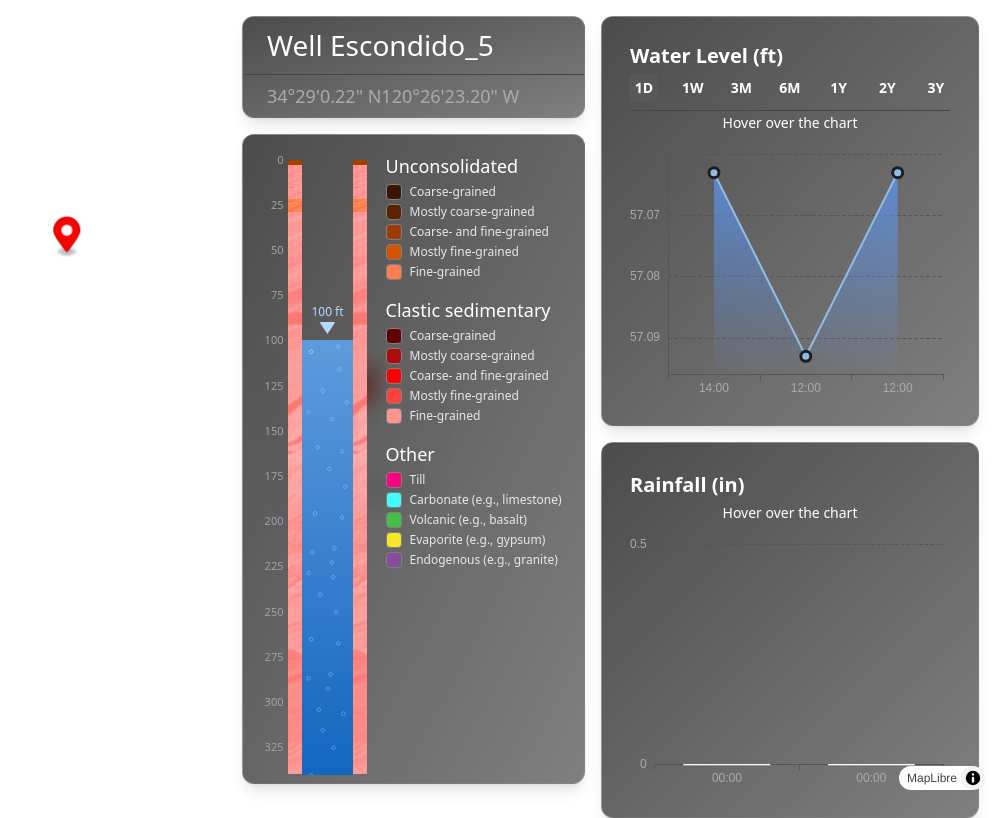
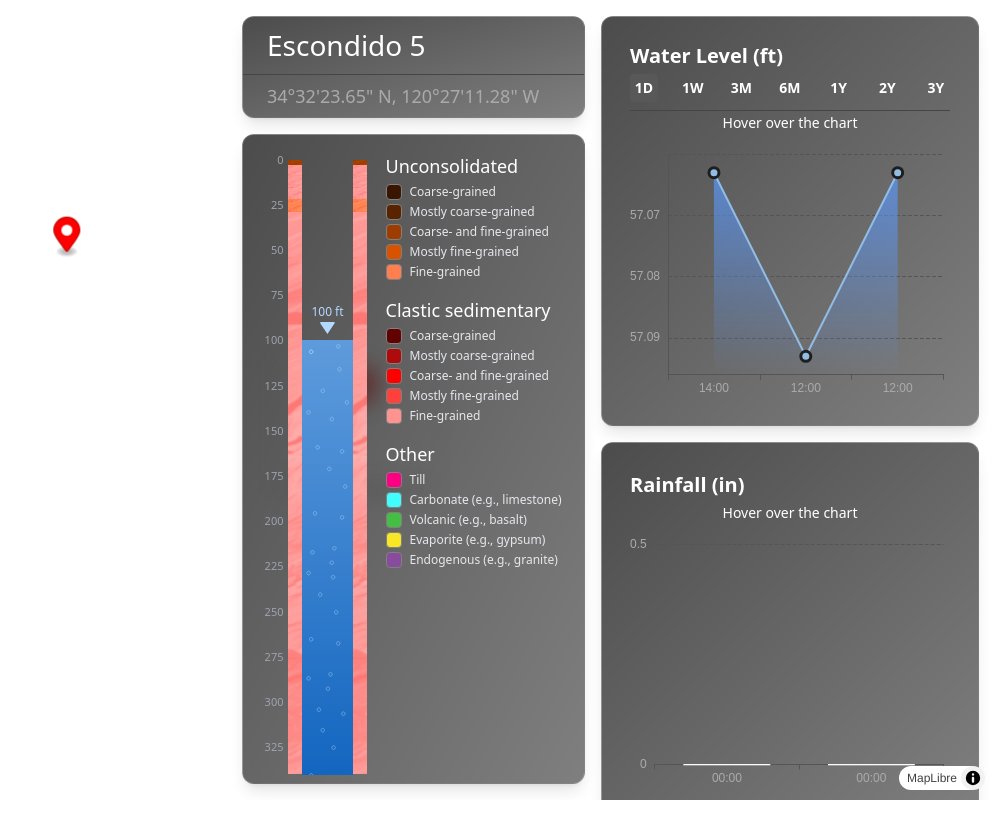
Before and after one commit to wjthompso/dangermond-preserve-visualizer, a React (Vite) app: page / in a window 1280 px wide. Both pictures are taken after a click on the element 348 px from the left and 235 px from the top of the page. Shown: the whole page, without its empty margins (285-1280 px from the left). Built offline with nearby package versions, Linux system fonts and the light colour scheme; no server answers.

Commit message:
Formatting Lat & Long

```diff
--- a/public/data/Escondido_5_lithology.json
+++ b/public/data/Escondido_5_lithology.json
@@ -1,4 +1,9 @@
-[
+{
+    "coordinates": {
+        "latitude": 34.5399037605087,
+        "longitude": -120.453132886696
+    },
+    "layers": [
         {
             "startDepth": 0,
             "endDepth": 3,
@@ -30,3 +35,4 @@
             "type": "sedimentary-fine-grained"
         }
     ]
+}
--- a/src/components/Modals/AllModels.tsx
+++ b/src/components/Modals/AllModels.tsx
@@ -36,11 +36,19 @@ const AllModels: React.FC = () => {
     }, [selectedWellId, setCombinedDataStore]);
 
     if (!selectedWellId) {
-        return <div>Please select a well from the map.</div>;
+        return (
+            <div className="absolute p-4 text-white bg-gray-800 bg-opacity-75 rounded-lg top-4 right-4">
+                Please select a well from the map.
+            </div>
+        );
     }
 
     if (!combinedData) {
-        return <div>Loading data for well {selectedWellId}...</div>;
+        return (
+            <div className="absolute p-4 text-white bg-gray-800 bg-opacity-75 rounded-lg top-4 right-4">
+                Loading data for well {selectedWellId}...
+            </div>
+        );
     }
 
     const filteredWaterData = filterTimeSeries(
@@ -56,7 +64,7 @@ const AllModels: React.FC = () => {
     return (
         <div
             id="all-models"
-            className="absolute top-0 right-0 flex h-screen p-4"
+            className="absolute top-0 right-0 flex h-screen p-4 overflow-auto"
         >
             {/* Column 1 */}
             <div
@@ -64,8 +72,8 @@ const AllModels: React.FC = () => {
                 className="flex flex-col space-y-4"
             >
                 <WellSummaryModal
-                    title={`Well ${selectedWellId}`}
-                    coordinates={[`34°29'0.22" N`, `120°26'23.20" W`]} // Update coordinates based on well data
+                    title={`${selectedWellId}`.replace("_", " ")}
+                    coordinates={combinedData.coordinates}
                     // You might want to pass additional props like well location, description, etc.
                 />
                 <div
@@ -73,38 +81,7 @@ const AllModels: React.FC = () => {
                     className="w-[343px] h-[682px] rounded-xl bg-gradient-to-br from-black/70 to-black/50 text-white flex items-center justify-center backdrop-blur-md shadow-lg border border-white/20"
                 >
                     <WaterLevelVisualizationModal
-                        layers={[
-                            {
-                                startDepth: 0,
-                                endDepth: 3,
-                                type: "unconsolidated-coarse-and-fine-grained", // "Unconsolidated: Mixture of coarse and fine grained"
-                            },
-                            {
-                                startDepth: 3,
-                                endDepth: 9,
-                                type: "sedimentary-fine-grained", // "Consolidated: Fine grained (adobe, shale)"
-                            },
-                            {
-                                startDepth: 9,
-                                endDepth: 14,
-                                type: "sedimentary-fine-grained", // "Consolidated: Fine grained (clay, shale)"
-                            },
-                            {
-                                startDepth: 14,
-                                endDepth: 22,
-                                type: "sedimentary-fine-grained", // "Consolidated: Fine grained (shale)"
-                            },
-                            {
-                                startDepth: 22,
-                                endDepth: 29,
-                                type: "unconsolidated-fine-grained", // "Unconsolidated: Fine grained (clay)"
-                            },
-                            {
-                                startDepth: 29,
-                                endDepth: 340, // Assuming it continues below 29 ft
-                                type: "sedimentary-fine-grained", // "Consolidated: Fine grained (shale)"
-                            },
-                        ]}
+                        layers={combinedData.layers}
                     />
                 </div>
             </div>
--- a/src/components/Modals/WellSummaryModal/WellSummaryModal.tsx
+++ b/src/components/Modals/WellSummaryModal/WellSummaryModal.tsx
@@ -2,8 +2,26 @@ import React from "react";
 
 interface WellSummaryModalProps {
     title: string;
-    coordinates: string[];
+    coordinates: { latitude: number; longitude: number };
 }
+
+const formatCoordinates = (latitude: number, longitude: number) => {
+    const toDMS = (degree: number) => {
+        const absolute = Math.abs(degree);
+        const degrees = Math.floor(absolute);
+        const minutesNotTruncated = (absolute - degrees) * 60;
+        const minutes = Math.floor(minutesNotTruncated);
+        const seconds = ((minutesNotTruncated - minutes) * 60).toFixed(2);
+        return `${degrees}°${minutes}'${seconds}"`;
+    };
+
+    const latitudeCardinal = latitude >= 0 ? "N" : "S";
+    const longitudeCardinal = longitude >= 0 ? "E" : "W";
+
+    return `${toDMS(latitude)} ${latitudeCardinal}, ${toDMS(
+        Math.abs(longitude)
+    )} ${longitudeCardinal}`;
+};
 
 const WellSummaryModal: React.FC<WellSummaryModalProps> = ({
     title,
@@ -33,7 +51,7 @@ const WellSummaryModal: React.FC<WellSummaryModalProps> = ({
                 id="well-summary-coordinates"
                 className="text-[1.125rem] font-medium text-[#AAAAAA] px-6"
             >
-                {coordinates}
+                {formatCoordinates(coordinates.latitude, coordinates.longitude)}
             </div>
         </div>
     );
--- a/src/services/DataManager.ts
+++ b/src/services/DataManager.ts
@@ -1,7 +1,12 @@
 // src/services/DataManager.ts
 
 import Papa from "papaparse";
-import { CombinedData, TimeSeriesData } from "../types/timeSeriesTypes";
+import {
+    CombinedData,
+    Coordinates,
+    LithologyLayer,
+    TimeSeriesData,
+} from "../types/timeSeriesTypes";
 
 /**
  * Helper function to standardize dateTime strings to ISO format.
@@ -11,8 +16,6 @@ import { CombinedData, TimeSeriesData } from "../types/timeSeriesTypes";
  * @param type - 'water' or 'rain' to determine the format.
  * @returns ISO-formatted dateTime string.
  */
-
-// No timezone information, so this will be in local time, which for now is PDT
 const standardizeDateTime = (
     dateTime: string,
     type: "water" | "rain"
@@ -20,10 +23,10 @@ const standardizeDateTime = (
     if (type === "rain") {
         // Extract the date part before any parentheses
         const datePart = dateTime.split(" ")[0];
-        return `${datePart}T00:00:00`; // No 'Z', so this stays in local time
+        return `${datePart}T00:00:00Z`; // UTC timezone
     } else if (type === "water") {
-        // Replace space with 'T' to make it ISO-like, but no 'Z'
-        return `${dateTime.replace(" ", "T")}`; // No 'Z'
+        // Replace space with 'T' and append 'Z' for UTC
+        return `${dateTime.replace(" ", "T")}Z`;
     }
     return dateTime; // Fallback to original if type is unknown
 };
@@ -64,7 +67,7 @@ export class DataManager {
                                 row["Date"] &&
                                 row["Rain (in)"] !== undefined
                             ) {
-                                // Escondido_5_rain_level.csv
+                                // Example: "Escondido_5_rain_level.csv"
                                 return {
                                     dateTime: standardizeDateTime(
                                         row["Date"],
@@ -77,7 +80,7 @@ export class DataManager {
                                 row["Date and Time"] &&
                                 row["ft (below ground)"] !== undefined
                             ) {
-                                // Escondido_5_water_level.csv
+                                // Example: "Escondido_5_water_level.csv"
                                 return {
                                     dateTime: standardizeDateTime(
                                         row["Date and Time"],
@@ -103,14 +106,43 @@ export class DataManager {
     }
 
     /**
-     * Fetches both water and rain level data for a given well.
+     * Fetches and parses the lithology JSON file for a given well.
+     * @param wellId - The ID of the well.
+     * @returns A promise that resolves to an object containing coordinates and layers.
+     */
+    static async fetchLithology(
+        wellId: string
+    ): Promise<{ coordinates: Coordinates; layers: LithologyLayer[] }> {
+        const fileName = `${wellId}_lithology.json`;
+        const response = await fetch(`/data/${fileName}`);
+
+        if (!response.ok) {
+            throw new Error(`Failed to fetch ${fileName}`);
+        }
+
+        const data = await response.json();
+
+        // Validate JSON structure
+        if (!data.coordinates || !data.layers) {
+            throw new Error(`Invalid structure in ${fileName}`);
+        }
+
+        return {
+            coordinates: data.coordinates,
+            layers: data.layers,
+        };
+    }
+
+    /**
+     * Fetches both water, rain, and lithology data for a given well.
      * @param wellId - The ID of the well.
      * @returns A promise that resolves to CombinedData.
      */
     static async getCombinedData(wellId: string): Promise<CombinedData> {
-        const [waterLevel, rainLevel] = await Promise.all([
+        const [waterLevel, rainLevel, lithologyData] = await Promise.all([
             this.fetchCSV(wellId, "water"),
             this.fetchCSV(wellId, "rain"),
+            this.fetchLithology(wellId),
         ]);
 
         // Sort data by dateTime
@@ -123,6 +155,11 @@ export class DataManager {
                 new Date(a.dateTime).getTime() - new Date(b.dateTime).getTime()
         );
 
-        return { waterLevel, rainLevel };
+        return {
+            waterLevel,
+            rainLevel,
+            coordinates: lithologyData.coordinates,
+            layers: lithologyData.layers,
+        };
     }
 }
```
Also changed, not shown: public/data/Oaks_5_lithology.json (+7 -1 lines), src/types/timeSeriesTypes.ts (+13 -0 lines). Lines whose indentation alone changed are shown as unchanged.
